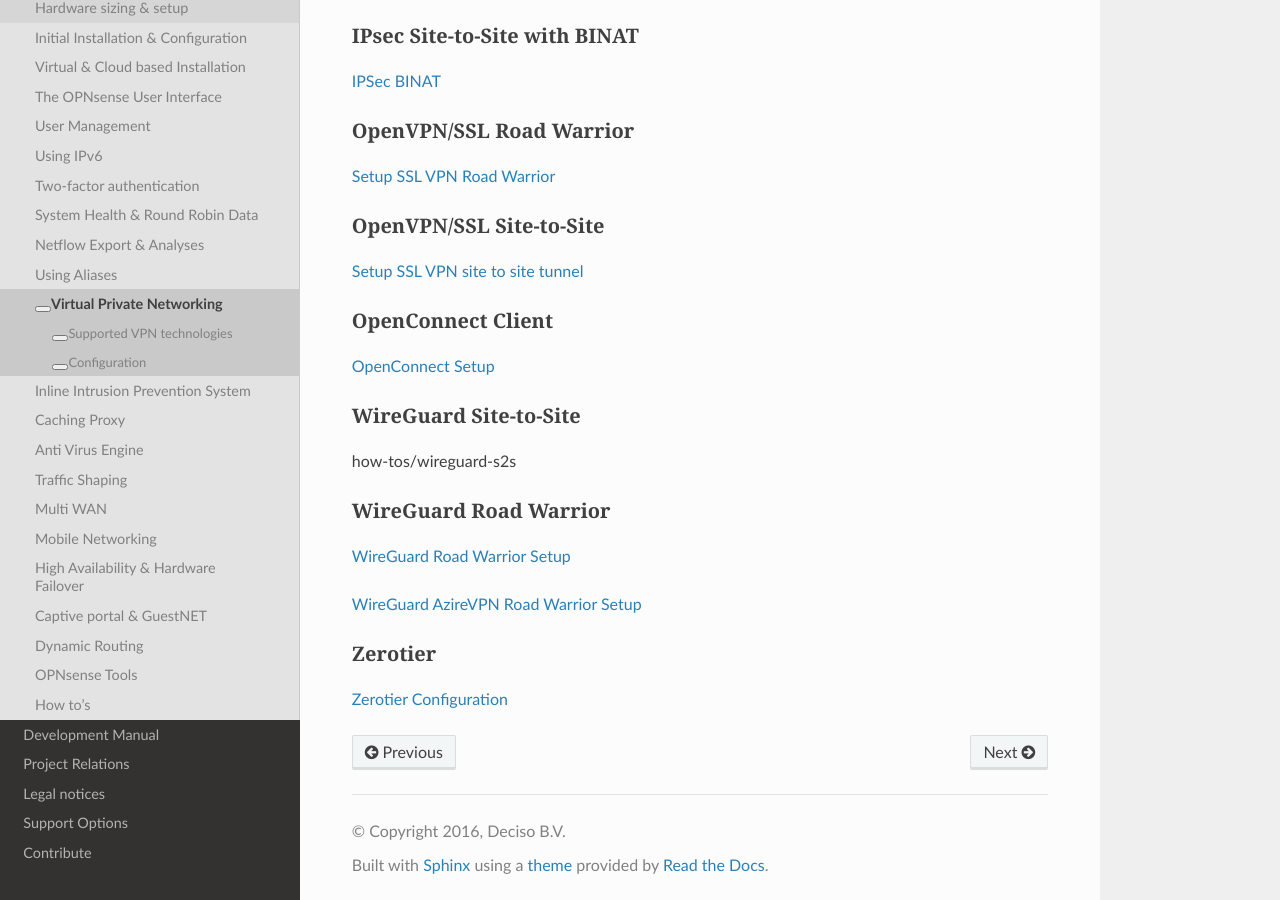
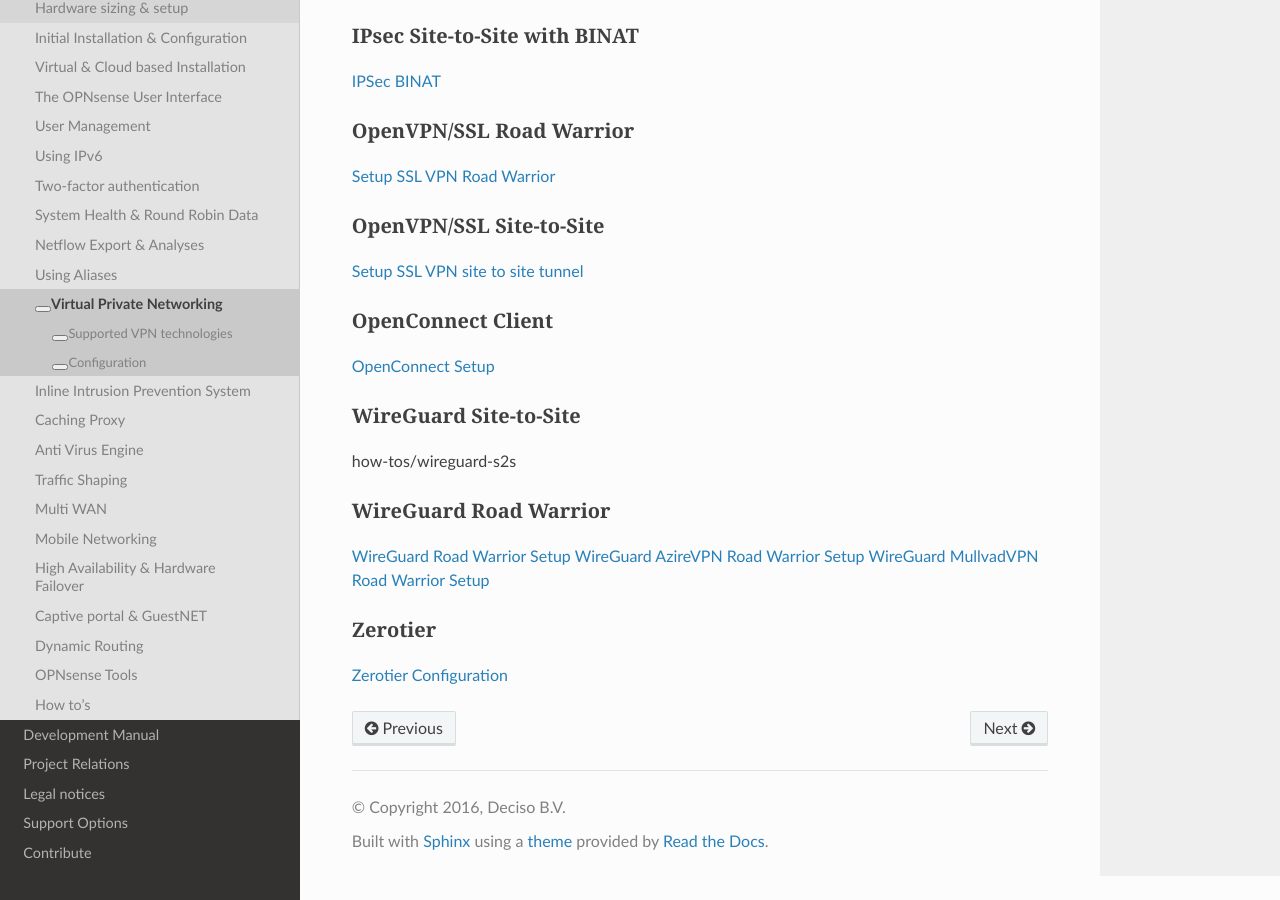
Before and after one commit to opnsense/docs, a Sphinx documentation site: the page built from source/manual/vpnet.rst, in a window 1280 px wide and 900 px high, scrolled down 2554 px. Built offline with Sphinx 7.4.7 and the Read the Docs theme 2.0.0, drawn with Linux system fonts in a browser that asks for light colours; nearby versions of some CDN libraries; some web fonts are replaced; library files that are not in the unit come from our copies.

Commit message:
Update vpnet.rst

```diff
--- a/source/manual/vpnet.rst
+++ b/source/manual/vpnet.rst
@@ -91,9 +91,8 @@
 WireGuard Road Warrior
 ------------------
 :doc:`how-tos/wireguard-client`
-
 :doc:`how-tos/wireguard-client-azire`
-
+:doc:`how-tos/wireguard-client-mullvad`
 
 Zerotier
 --------
```
